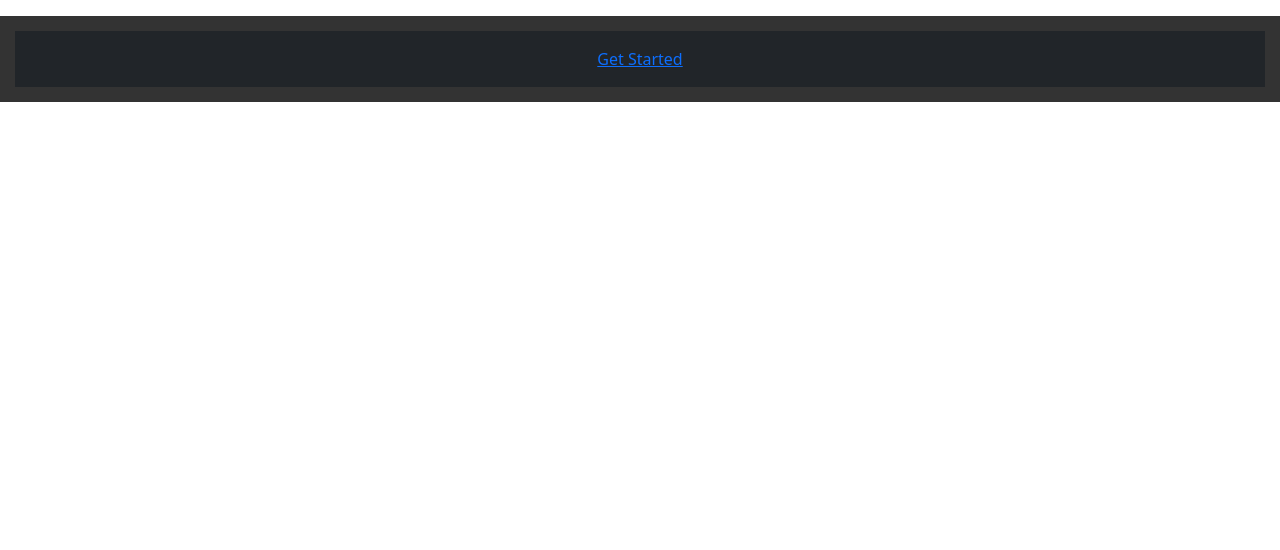
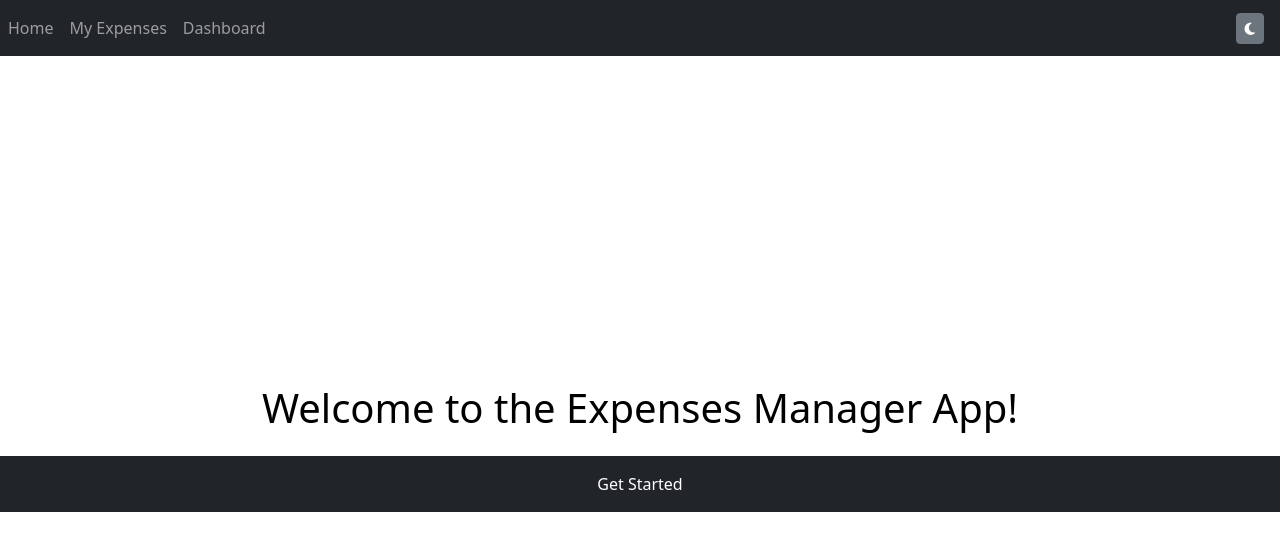
Before and after one commit to joaolopes88/angular-project-training-starter, an Angular app: page / in a window 1280 px wide. Shown: the top 550 px of the page. Built offline with nearby package versions, Linux system fonts and the light colour scheme.

Commit message:
update no home

```diff
--- a/src/app/app.routes.ts
+++ b/src/app/app.routes.ts
@@ -10,5 +10,5 @@
     {path: "", component: HomeComponent},
     {path: "myexpenses", component: MyexpensesComponent},
     {path: "dashboard", component: DashboardComponent},
-
+    { path: '**', redirectTo: '' }
 ];
--- a/src/app/home/home.component.html
+++ b/src/app/home/home.component.html
@@ -1,26 +1,7 @@
-<head>
-    <title>Expenses Manager App</title>
-    <style>
-        body {
-            display: flex;
-            flex-direction: column;
-            justify-content: space-between;
-            height: 100vh;
-        }
-        h1 {
-            margin-top: 50px;
-            text-align: center;
-        }
-        div {
-            width: flex;
-            border: 15px solid rgb(51, 51, 51);
-            padding: 50px;
-            text-align: center;
-            position: fixed;
-        }
-    </style>
-</head>
-<body>
-    <h1>Welcome to the Expenses Manager App!</h1>
-    <div class="container-fluid p-3 my-3 bg-dark text-white"><a routerLink="/myexpenses">Get Started</a></div>
-</body>
+<app-navbar></app-navbar>
+<div class="d-flex flex-column justify-content-center align-items-center vh-100">
+    <h1 class="text-center">Welcome to the Expenses Manager App!</h1>
+    <div class="container-fluid p-3 my-3 bg-dark text-white text-decoration-none text-center">
+      <a routerLink="/myexpenses" class="text-white text-decoration-none">Get Started</a>
+    </div>
+  </div>
--- a/src/app/home/home.component.ts
+++ b/src/app/home/home.component.ts
@@ -1,9 +1,10 @@
 import { Component } from '@angular/core';
-import { RouterModule, RouterOutlet } from '@angular/router';
+import { RouterModule } from '@angular/router';
+import { NavbarComponent } from "../navbar/navbar.component";
 
 @Component({
   selector: 'app-home',
-  imports: [RouterModule],
+  imports: [RouterModule, NavbarComponent],
   templateUrl: './home.component.html',
   styleUrl: './home.component.css'
 })
```
